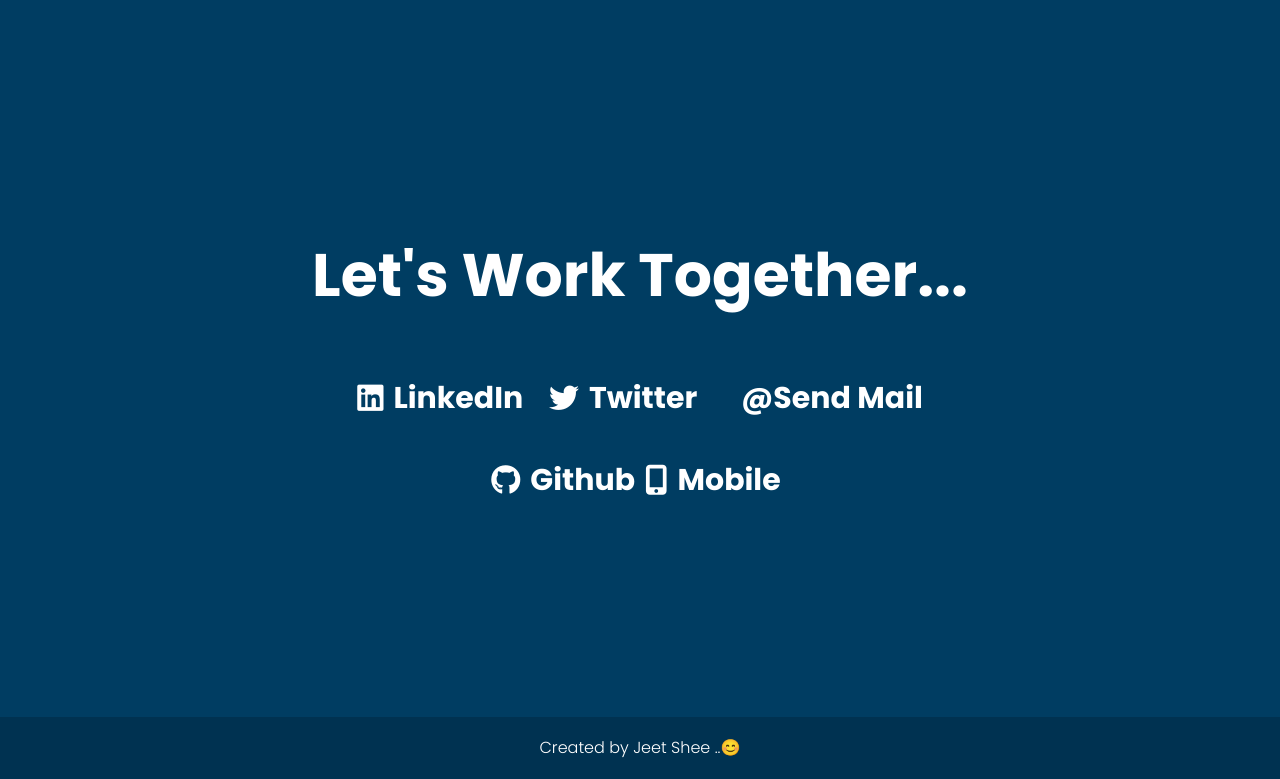
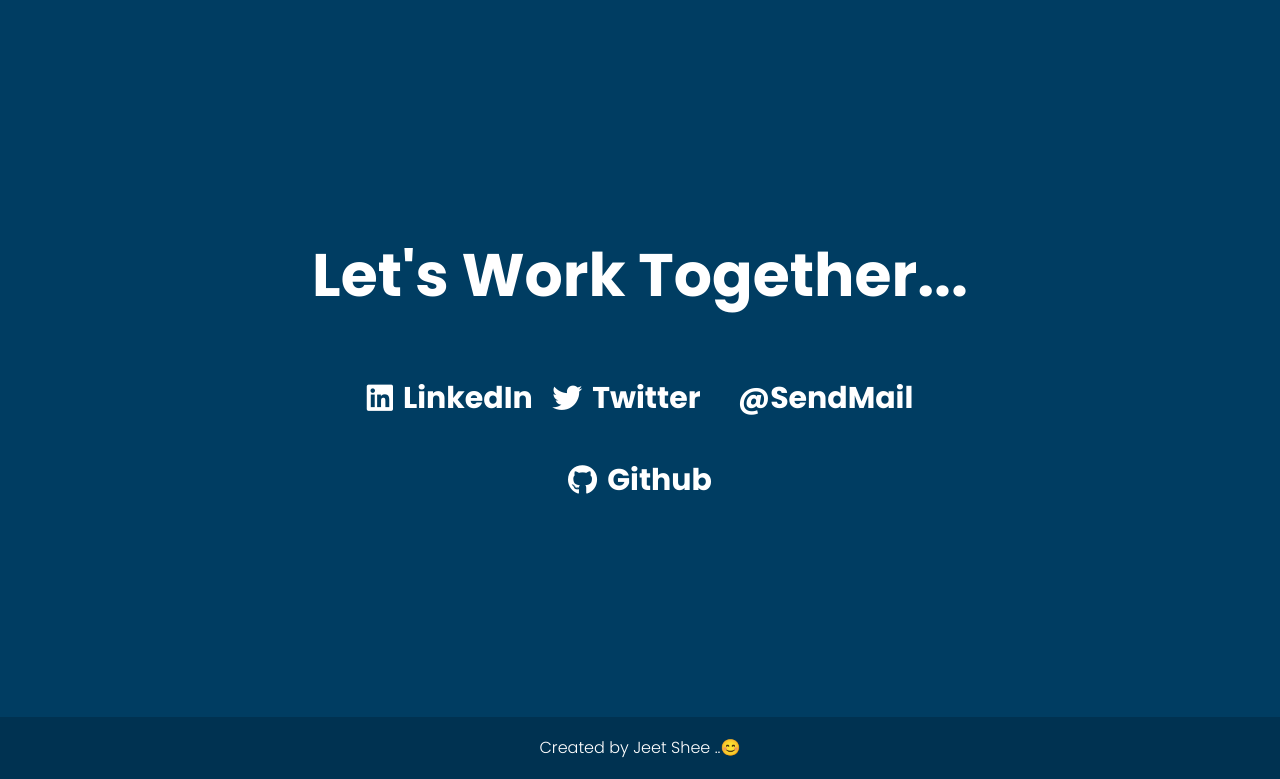
Before and after one commit to jeetshee4/Portfolio-Website, a plain HTML site: page index.html in a window 1280 px wide. Shown: the part 1585-2364 px from the top of the page. Drawn offline with nearby package versions, Linux system fonts and the light colour scheme.

Commit message:
Some More Fixes on the Contact Section

```diff
--- a/index.html
+++ b/index.html
@@ -8,10 +8,7 @@
     <link rel="stylesheet" href="style.css">
 
     <link rel="stylesheet" href="https://cdnjs.cloudflare.com/ajax/libs/animate.css/4.1.1/animate.min.css" />
-    <script
-      src="https://kit.fontawesome.com/7a4b62b0a4.js"
-      crossorigin="anonymous"
-    ></script>
+    <script src="https://kit.fontawesome.com/7a4b62b0a4.js" crossorigin="anonymous"></script>
 </head>
 
 <body>
@@ -187,43 +184,63 @@
             <h2>Let's Work Together...</h2>
             <div class="top_contact">
 
+                <a href="https://www.linkedin.com/in/jeet-shee-3b1b43254/">
                     <div class="contact_way">
                         <i class="fab fa-linkedin"></i>
                         <h3>LinkedIn</h3>
 
                     </div>
+                </a>
 
+
+                <a href="https://x.com/Jeet_shee">
                     <div class="contact_way">
                         <i class="fab fa-twitter"></i>
                         <h3>Twitter</h3>
+                    </div>
+                </a>
+
+
+
+                <div class="contact_way" id="mail" style="cursor:pointer;" onclick="copyEmail()">
+
+                    <h3 id="emailText">
+                        @SendMail
+                    </h3>
 
                 </div>
 
-                <div class="contact_way">
-
-                    <h3>
-                        @Send Mail
-                    </h3>
-
-                </div>
+                <script>
+                    function copyEmail() {
+                        const email = "biswanathshee87@gmail.com";
+                        navigator.clipboard.writeText(email).then(() => {
+                            alert("Email copied to clipboard: " + email);
+                        }, () => {
+                            alert("Failed to copy email.");
+                        });
+                    }
+                </script>
             </div>
 
 
             <div class="bottom_contact">
 
+                <a href="https://github.com/jeetshee4">
                     <div class="contact_way">
                         <i class="fab fa-github"></i>
                         <h3>
                             Github
                         </h3>
+                    </div>
+                </a>
 
-                </div>
 
-                <div class="contact_way">
+
+                <!-- <div class="contact_way">
                     <i class="fa fa-mobile"></i>
                     <h3>Mobile</h3>
 
-                </div>
+                </div> -->
 
 
             </div>
```
Lines whose indentation alone changed are shown as unchanged.
